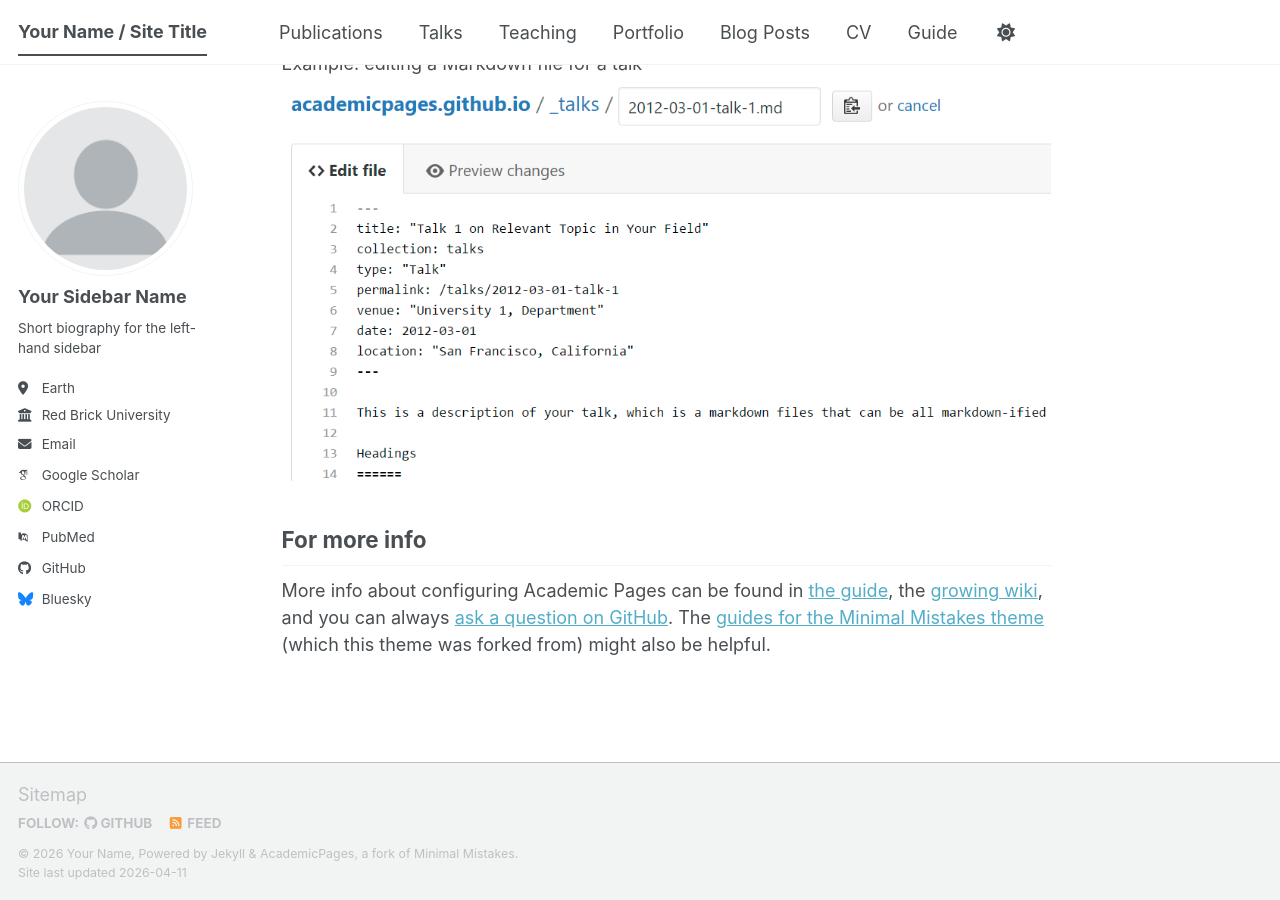
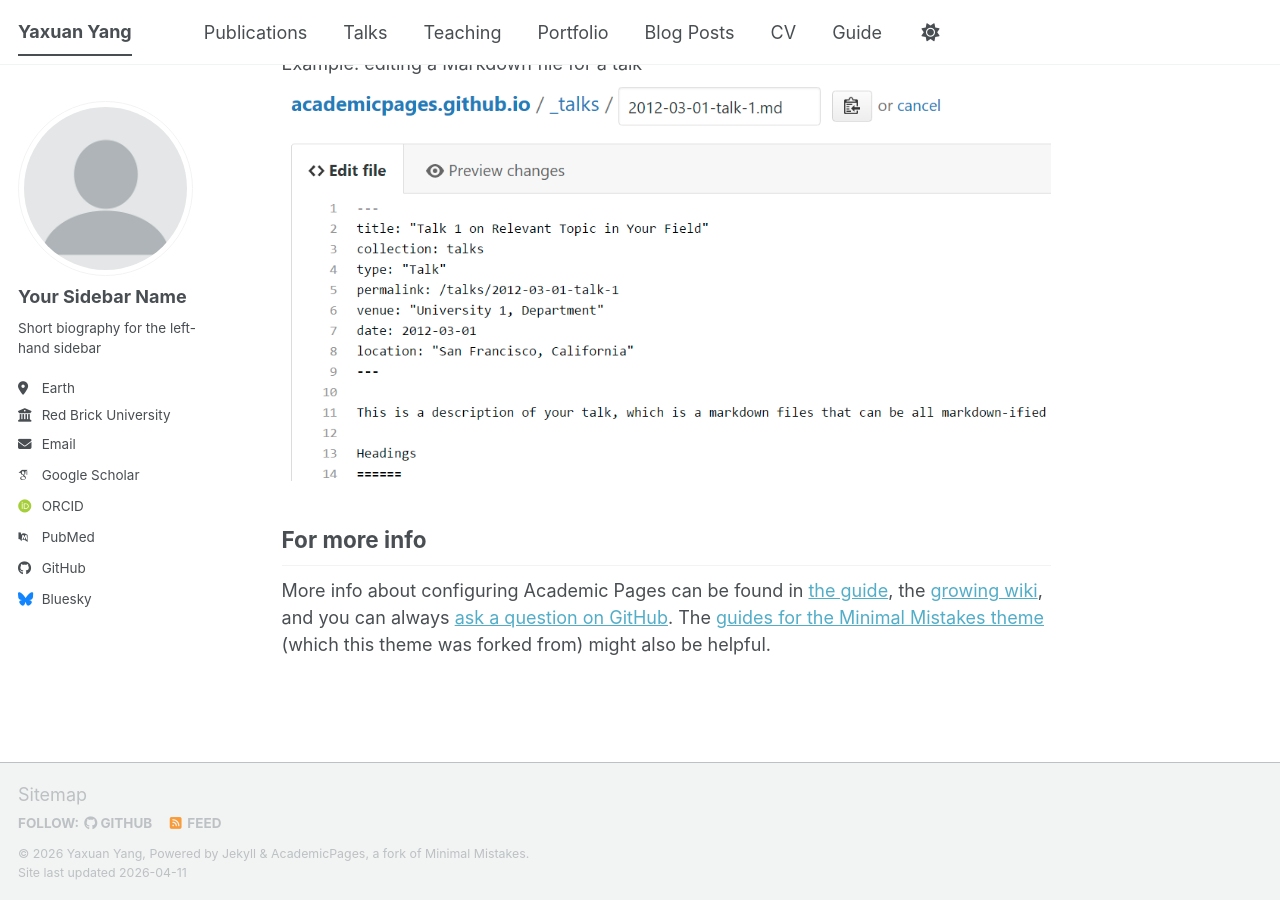
Before and after one commit to yyx-git/yyx-git.github.io, a Jekyll site: the page built from _pages/about.md, in a window 1280 px wide and 900 px high, scrolled down 2720 px. Built offline with Jekyll 4.4.1, drawn with Linux system fonts in a browser that asks for light colours; some web fonts are replaced; a script bundle is joined from its source files by our own code; library files that are not in the unit come from our copies.

Commit message:
Update personal information in _config.yml

```diff
--- a/_config.yml
+++ b/_config.yml
@@ -9,14 +9,14 @@
 # Basic Site Settings
 locale                   : "en-US"
 site_theme               : "default" # The available themes options are "default", "air", "sunrise", "mint", "dirt" and "contrast"
-title                    : "Your Name / Site Title"
+title                    : "Yaxuan Yang"  # "Your Name / Site Title"
 title_separator          : "-"
-name                     : &name "Your Name"
-description              : &description "Your Name's academic portfolio"   # Update this with a general description of your site, this is the default if not overridden by a page
-url                      : https://academicpages.github.io # The base hostname & protocol for your site e.g. "https://[your GitHub username].github.io",
+name                     : &name "Yaxuan Yang"
+description              : &description "Personal academic website"   # Update this with a general description of your site, this is the default if not overridden by a page
+url                      : "https://yyx-git" # The base hostname & protocol for your site e.g. "https://[your GitHub username].github.io",
                                                            # or if you already have some other page hosted on Github then use "https://[your GitHub username].github.io/[Your Repo Name]"
 baseurl                  : "" # the subpath of your site, e.g. "/blog"
-repository               : "academicpages/academicpages.github.io"
+repository               : "yyx-git/yyx-git"
 
 # Site Author - The following control what appear as part of the author content on the side bar.
 #               If a field is blank the icon and link will not appear, otherwise it will be shown.
@@ -30,7 +30,7 @@
   location         : "Earth"
   employer         : "Red Brick University"
   uri              : # URL
-  email            : "none@example.org"
+  email            : "yangyaxuan688@gmail.com"
 
   # Academic websites
   academia         : # URL
```
